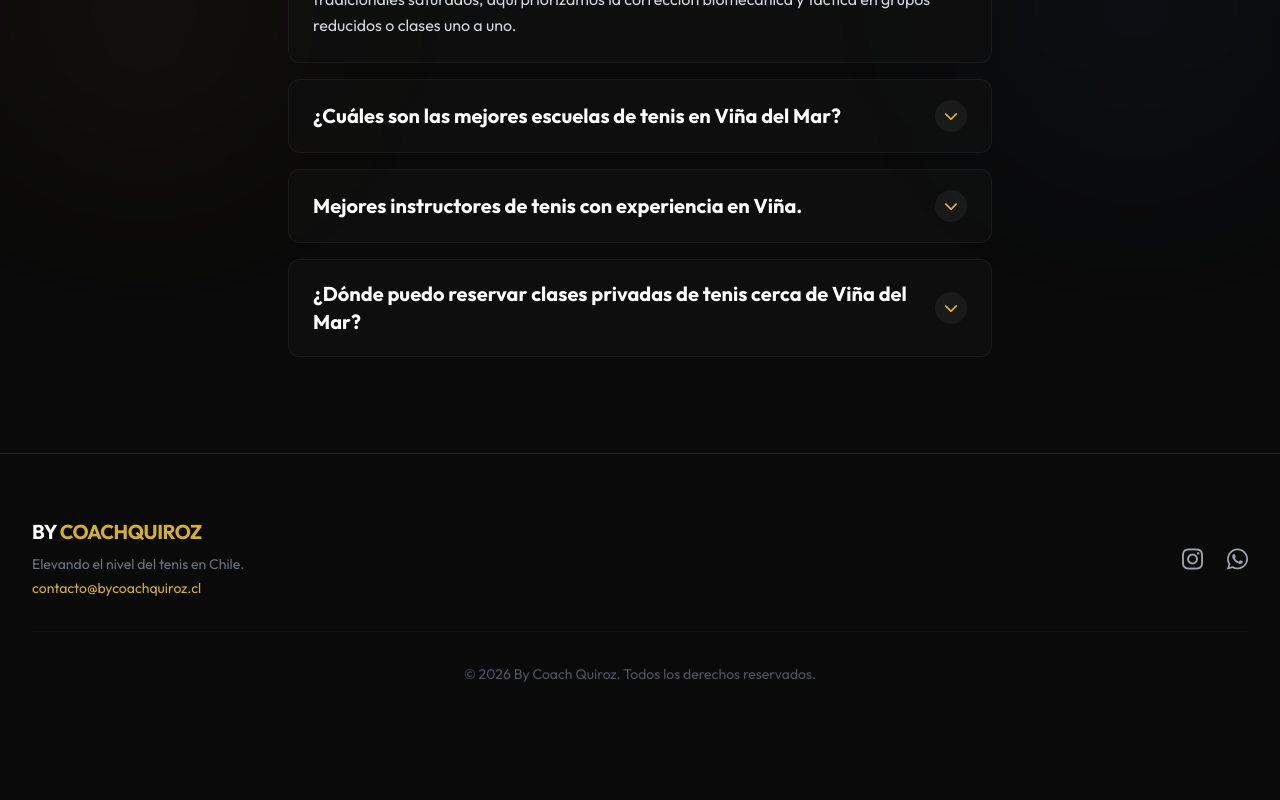
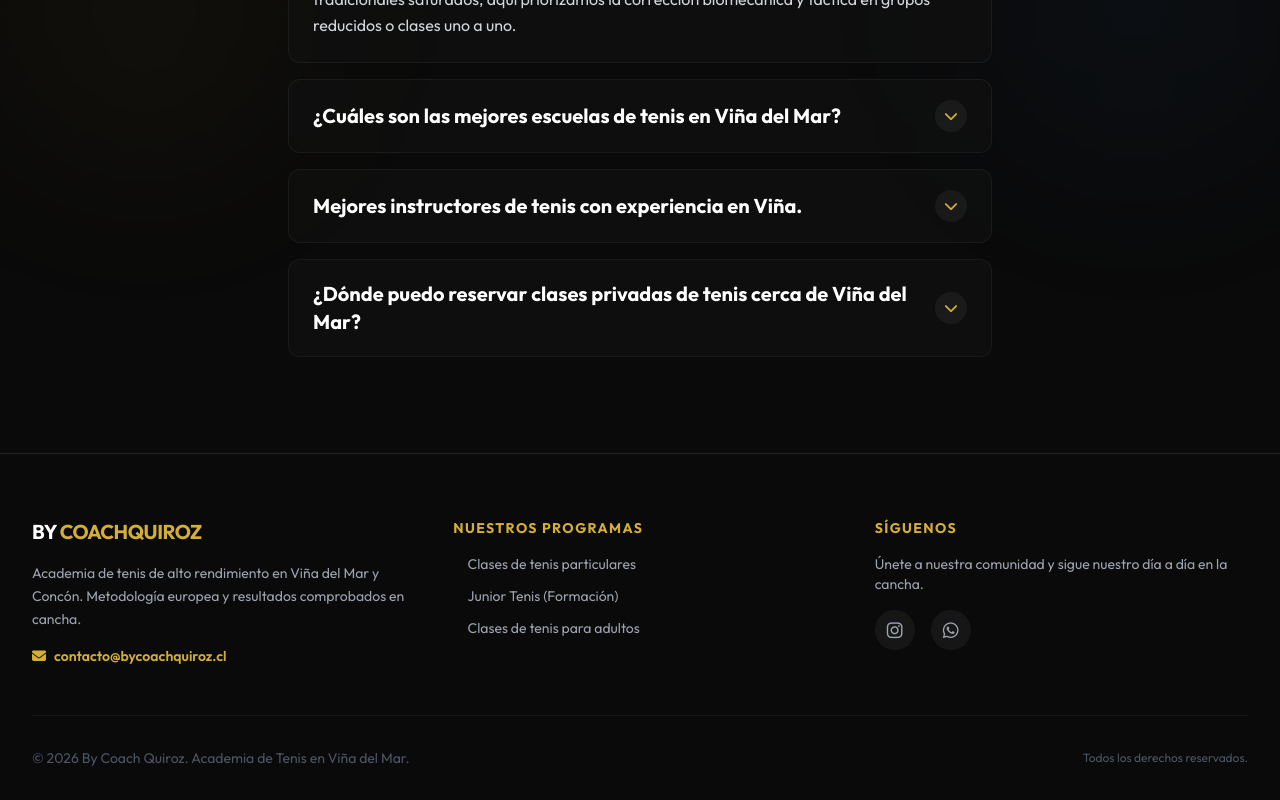
Before and after one commit to Nico-lab-cl/coach-quiroz, a Next.js app: page / in a window 1280 px wide. Shown: the part 7080-7880 px from the top of the page. Before the commit the page ends 7796 px from the top, so only its background shows below. Built offline with nearby package versions, Linux system fonts and the light colour scheme.

Commit message:
Optimize Footer for SEO and UX navigation

```diff
--- a/app/page.jsx
+++ b/app/page.jsx
@@ -588,25 +588,63 @@ export default function Home() {
             {/* ── FOOTER ── */}
             <footer className="bg-black-900 border-t border-white/10 pt-16 pb-8">
                 <div className="max-w-7xl mx-auto px-4 sm:px-6 lg:px-8">
-                    <div className="flex flex-col md:flex-row justify-between items-center mb-8">
-                        <div className="mb-6 md:mb-0 text-center md:text-left">
+                    <div className="grid grid-cols-1 md:grid-cols-3 gap-12 mb-12">
+                        {/* Marca y Contacto */}
+                        <div className="text-center md:text-left">
                             <span className="text-xl font-bold tracking-tight text-white">BY <span className="text-gold-500">COACHQUIROZ</span></span>
-                            <p className="text-gray-500 text-sm mt-2">Elevando el nivel del tenis en Chile.</p>
-                            <a href="mailto:contacto@bycoachquiroz.cl" className="text-gold-500 hover:text-white text-sm transition-colors mt-1 inline-block">contacto@bycoachquiroz.cl</a>
-                        </div>
-                        <div className="flex gap-6">
-                            <a href="https://www.instagram.com/by.coachquiroz/" target="_blank" rel="noopener noreferrer"
-                                className="text-gray-400 hover:text-gold-500 text-2xl transition-colors">
-                                <i className="fab fa-instagram"></i>
-                            </a>
-                            <a href="https://wa.me/56932732917" target="_blank" rel="noopener noreferrer"
-                                className="text-gray-400 hover:text-green-500 text-2xl transition-colors">
-                                <i className="fab fa-whatsapp"></i>
+                            <p className="text-gray-400 text-sm mt-4 leading-relaxed">
+                                Academia de tenis de alto rendimiento en Viña del Mar y Concón. Metodología europea y resultados comprobados en cancha.
+                            </p>
+                            <a href="mailto:contacto@bycoachquiroz.cl" className="text-gold-500 hover:text-white text-sm transition-colors mt-4 inline-block font-semibold">
+                                <i className="fas fa-envelope mr-2"></i>contacto@bycoachquiroz.cl
                             </a>
                         </div>
+
+                        {/* Programas (SEO Links) */}
+                        <div className="text-center md:text-left">
+                            <h4 className="text-gold-500 text-sm font-bold tracking-widest uppercase mb-4">Nuestros Programas</h4>
+                            <ul className="space-y-3">
+                                <li>
+                                    <Link href="/programas/clases-de-tenis-particulares" className="text-gray-400 hover:text-white transition-colors text-sm flex items-center justify-center md:justify-start gap-2 group">
+                                        <i className="fas fa-chevron-right text-[10px] text-gold-500 opacity-0 group-hover:opacity-100 transition-opacity"></i>
+                                        Clases de tenis particulares
+                                    </Link>
+                                </li>
+                                <li>
+                                    <Link href="/programas/junior-tenis" className="text-gray-400 hover:text-white transition-colors text-sm flex items-center justify-center md:justify-start gap-2 group">
+                                        <i className="fas fa-chevron-right text-[10px] text-gold-500 opacity-0 group-hover:opacity-100 transition-opacity"></i>
+                                        Junior Tenis (Formación)
+                                    </Link>
+                                </li>
+                                <li>
+                                    <Link href="/programas/tenis-para-adultos" className="text-gray-400 hover:text-white transition-colors text-sm flex items-center justify-center md:justify-start gap-2 group">
+                                        <i className="fas fa-chevron-right text-[10px] text-gold-500 opacity-0 group-hover:opacity-100 transition-opacity"></i>
+                                        Clases de tenis para adultos
+                                    </Link>
+                                </li>
+                            </ul>
+                        </div>
+
+                        {/* Redes Sociales */}
+                        <div className="text-center md:text-left">
+                            <h4 className="text-gold-500 text-sm font-bold tracking-widest uppercase mb-4">Síguenos</h4>
+                            <p className="text-gray-400 text-sm mb-4">Únete a nuestra comunidad y sigue nuestro día a día en la cancha.</p>
+                            <div className="flex justify-center md:justify-start gap-4">
+                                <a href="https://www.instagram.com/by.coachquiroz/" target="_blank" rel="noopener noreferrer"
+                                    className="w-10 h-10 rounded-full bg-white/5 flex items-center justify-center text-gray-400 hover:bg-gradient-to-tr hover:from-yellow-500 hover:via-red-500 hover:to-purple-500 hover:text-white transition-all duration-300">
+                                    <i className="fab fa-instagram text-lg"></i>
+                                </a>
+                                <a href="https://wa.me/56932732917" target="_blank" rel="noopener noreferrer"
+                                    className="w-10 h-10 rounded-full bg-white/5 flex items-center justify-center text-gray-400 hover:bg-green-500 hover:text-white transition-all duration-300">
+                                    <i className="fab fa-whatsapp text-lg"></i>
+                                </a>
+                            </div>
+                        </div>
                     </div>
-                    <div className="border-t border-white/5 pt-8 text-center text-gray-600 text-sm">
-                        <p>&copy; 2026 By Coach Quiroz. Todos los derechos reservados.</p>
+
+                    <div className="border-t border-white/5 pt-8 flex flex-col md:flex-row justify-between items-center text-gray-600 text-sm gap-4">
+                        <p>&copy; {new Date().getFullYear()} By Coach Quiroz. Academia de Tenis en Viña del Mar.</p>
+                        <p className="text-xs">Todos los derechos reservados.</p>
                     </div>
                 </div>
             </footer>
```
